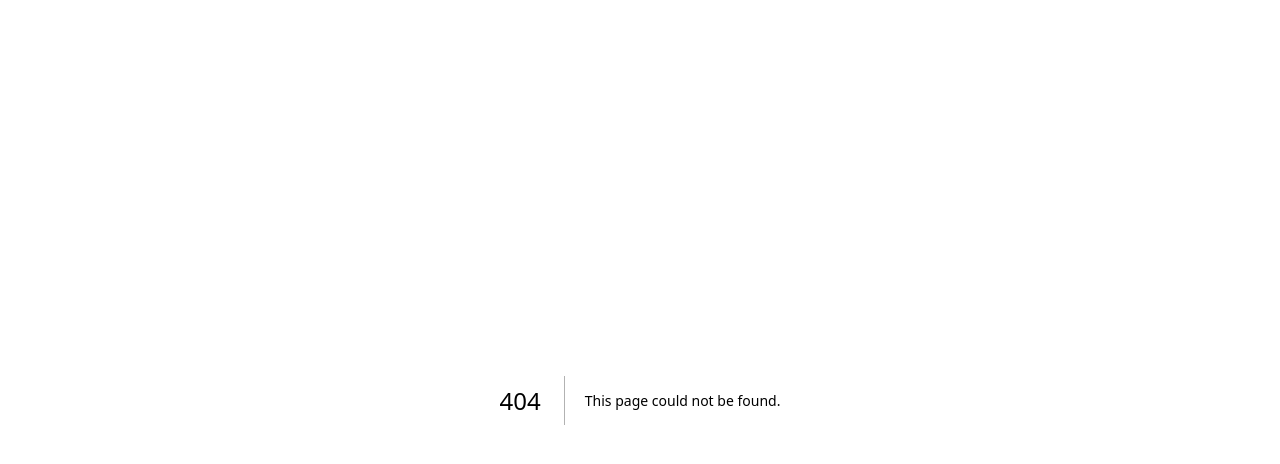
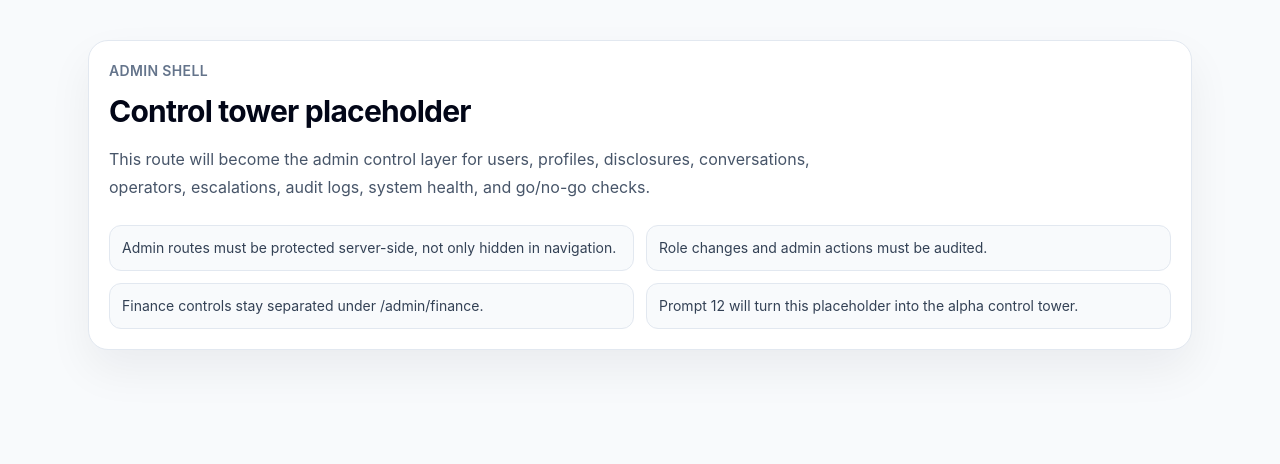
Before and after one commit to besfeng23/Matchy, a Next.js app in the folder apps/web/: page /admin in a window 1280 px wide. Before the commit this address had no page. Shown: the top 464 px of the page. Built offline with nearby package versions, Linux system fonts and the light colour scheme.

Commit message:
feat: add admin shell

```diff
--- /dev/null
+++ b/apps/web/src/app/admin/page.tsx
@@ -0,0 +1,19 @@
+import { ShellCard } from "@/components/shell-card";
+
+export default function AdminPage() {
+  return (
+    <main className="mx-auto flex min-h-screen max-w-6xl flex-col gap-8 px-6 py-10">
+      <ShellCard
+        eyebrow="Admin shell"
+        title="Control tower placeholder"
+        description="This route will become the admin control layer for users, profiles, disclosures, conversations, operators, escalations, audit logs, system health, and go/no-go checks."
+        items={[
+          "Admin routes must be protected server-side, not only hidden in navigation.",
+          "Role changes and admin actions must be audited.",
+          "Finance controls stay separated under /admin/finance.",
+          "Prompt 12 will turn this placeholder into the alpha control tower.",
+        ]}
+      />
+    </main>
+  );
+}
```
